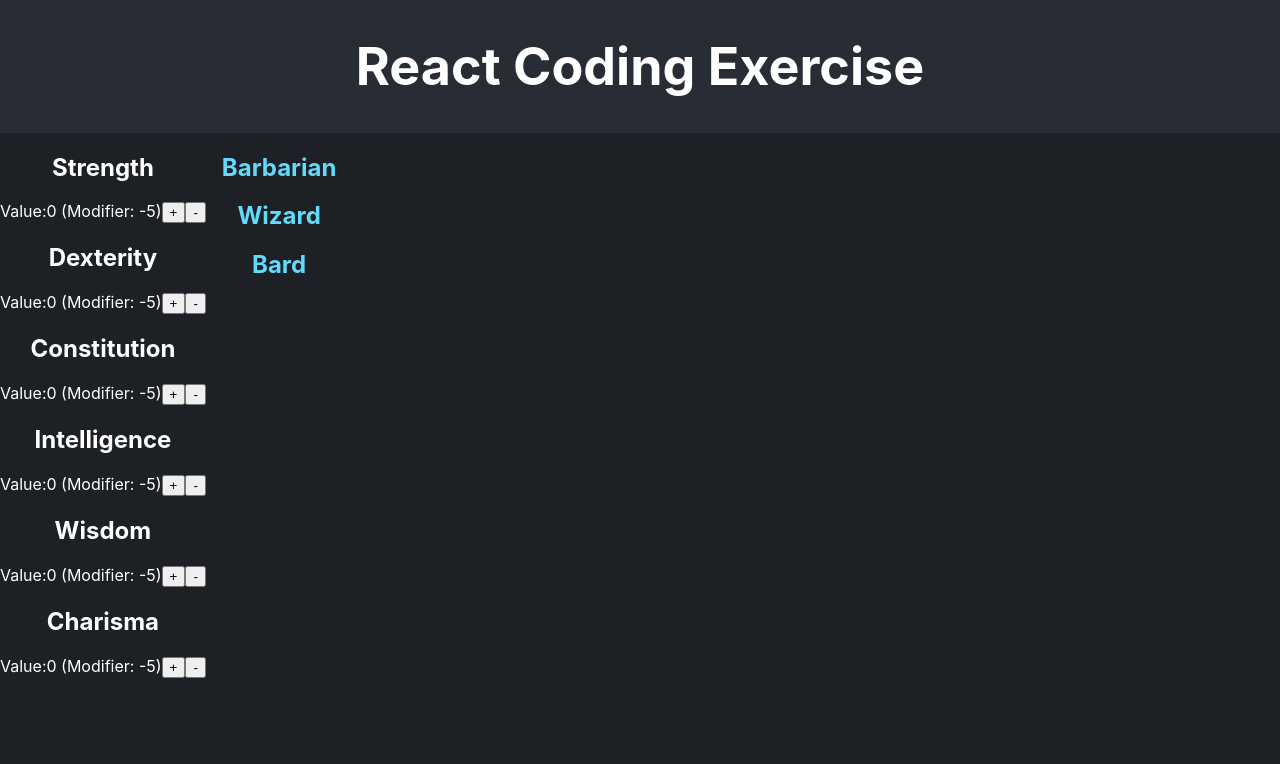
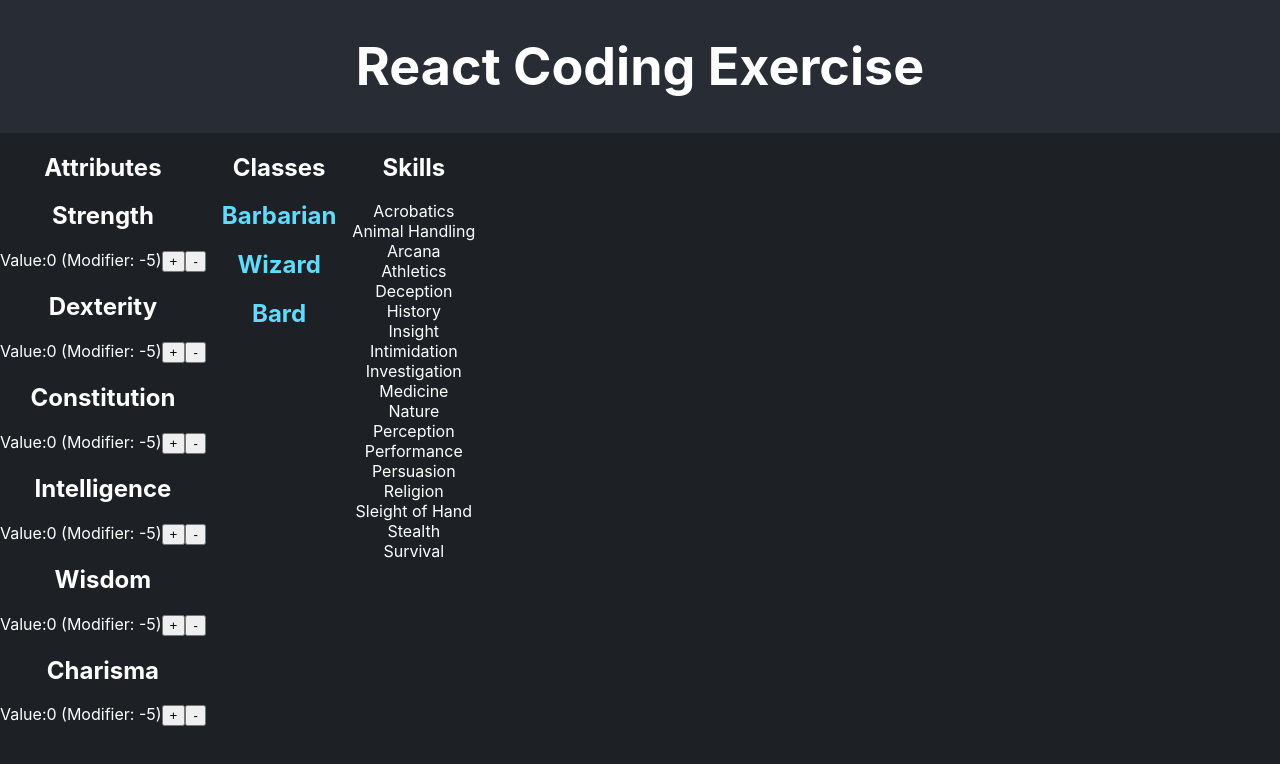
Before and after one commit to janmanaloto/recruiting-webapp-character, a React (Create React App) app: page / in a window 1280 px wide. Shown: the top 764 px of the page. Built offline with nearby package versions, Linux system fonts and the light colour scheme.

Commit message:
5-0 - Display Skills

```diff
--- a/src/modules/app/components/AppSection.js
+++ b/src/modules/app/components/AppSection.js
@@ -1,7 +1,8 @@
-import { ATTRIBUTE_LIST, CLASS_LIST } from "../../../consts";
+import { ATTRIBUTE_LIST, CLASS_LIST, SKILL_LIST } from "../../../consts";
 import { Attribute } from "../../attribute/components/Attribute";
 import { Class } from "../../class/components/Class";
 import { useAppContext } from "../state/app.context";
+import Skill from "../../skills/components/Skill";
 
 export function AppSection({ children }) {
   const { handleChange } = useAppContext();
@@ -9,6 +10,7 @@ export function AppSection({ children }) {
   return (
     <section className="App-section">
       <div>
+        <h2>Attributes</h2>
         {ATTRIBUTE_LIST.map((attribute) => (
           <Attribute
             key={attribute}
@@ -18,8 +20,15 @@ export function AppSection({ children }) {
         ))}
       </div>
       <div>
+        <h2>Classes</h2>
         {Object.keys(CLASS_LIST).map((className) => (
           <Class key={className} className={className} />
+        ))}
+      </div>
+      <div>
+        <h2>Skills</h2>
+        {SKILL_LIST.map((skill) => (
+          <Skill key={skill.name} skill={skill} />
         ))}
       </div>
     </section>
--- /dev/null
+++ b/src/modules/skills/components/Skill.js
@@ -0,0 +1,3 @@
+export default function Skill({ skill }) {
+  return <div>{skill.name}</div>;
+}
```
